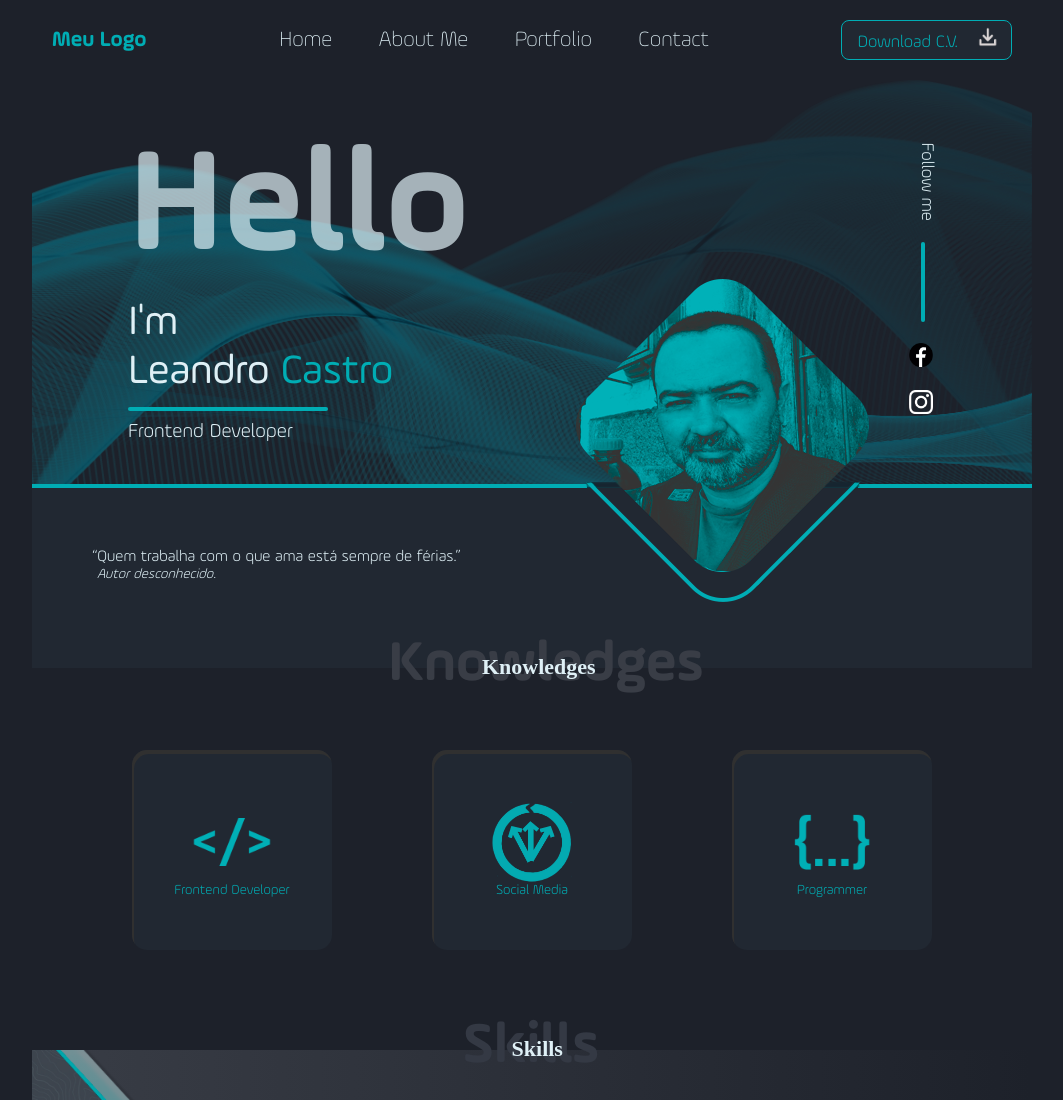
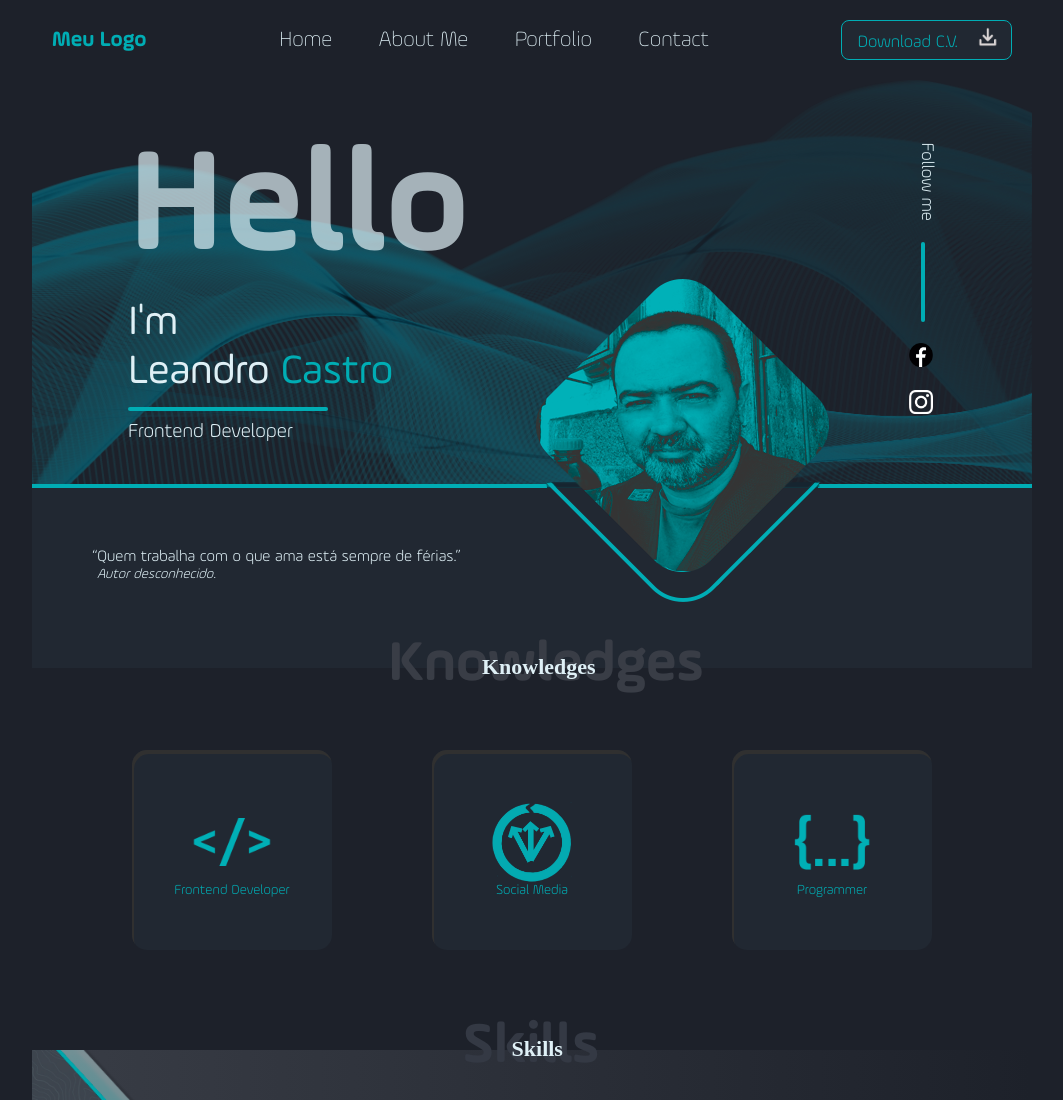
Before and after one commit to leandrocastro713/portifolio2, a plain HTML site: page index.html in a window 1280 px wide. Shown: the top 1100 px of the page, without its empty margins (108-1171 px from the left). Drawn offline with Linux system fonts and the light colour scheme; a web font is replaced by a local one.

Commit message:
19.04.2023 F

```diff
--- a/style.css
+++ b/style.css
@@ -179,6 +179,7 @@ main h3{
     transition:ease 200ms;
     position:relative;
     margin-bottom: -301px;
+    left: -40px;
     z-index: 4;
 }
 .pic img:hover{
```
